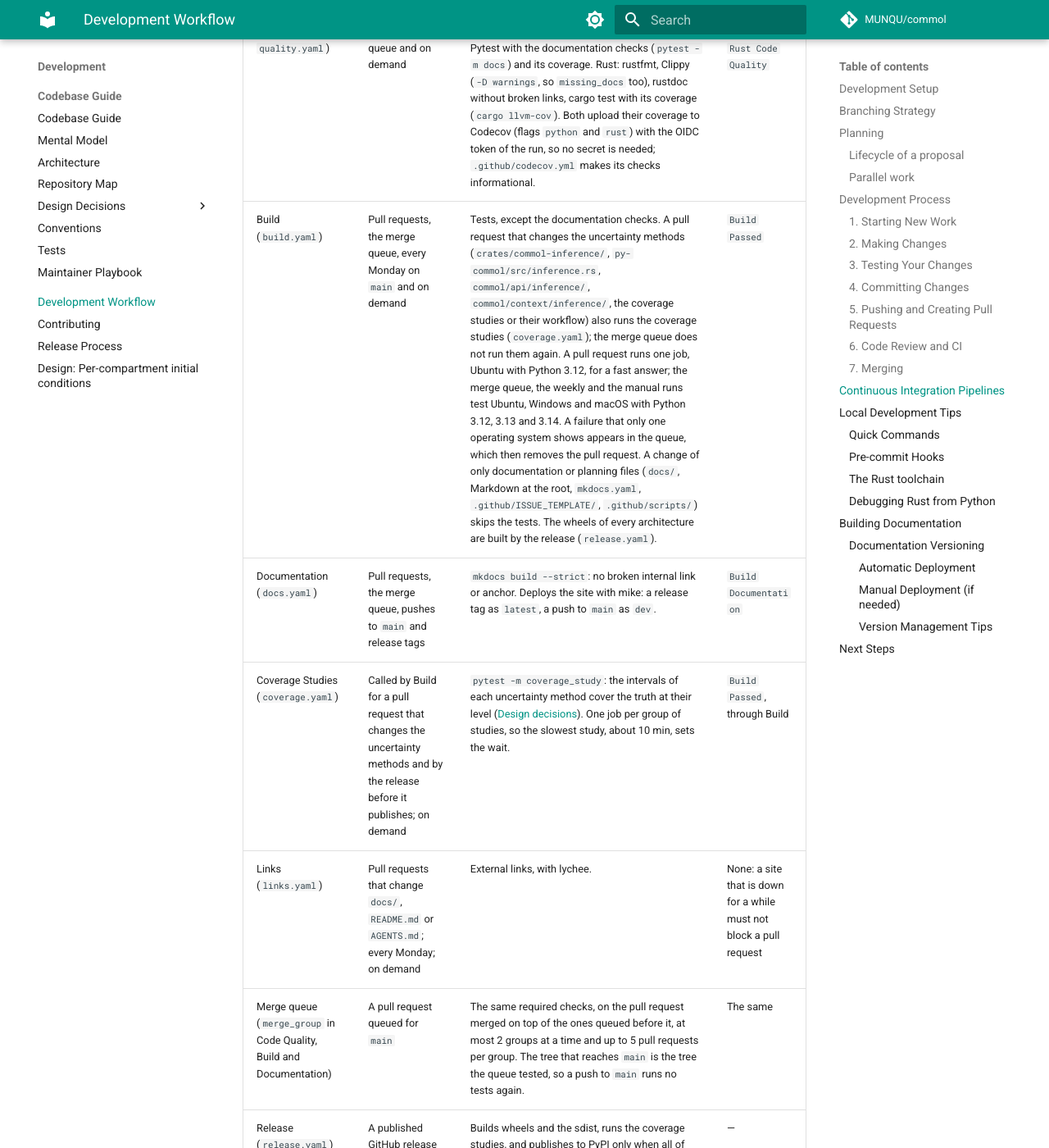
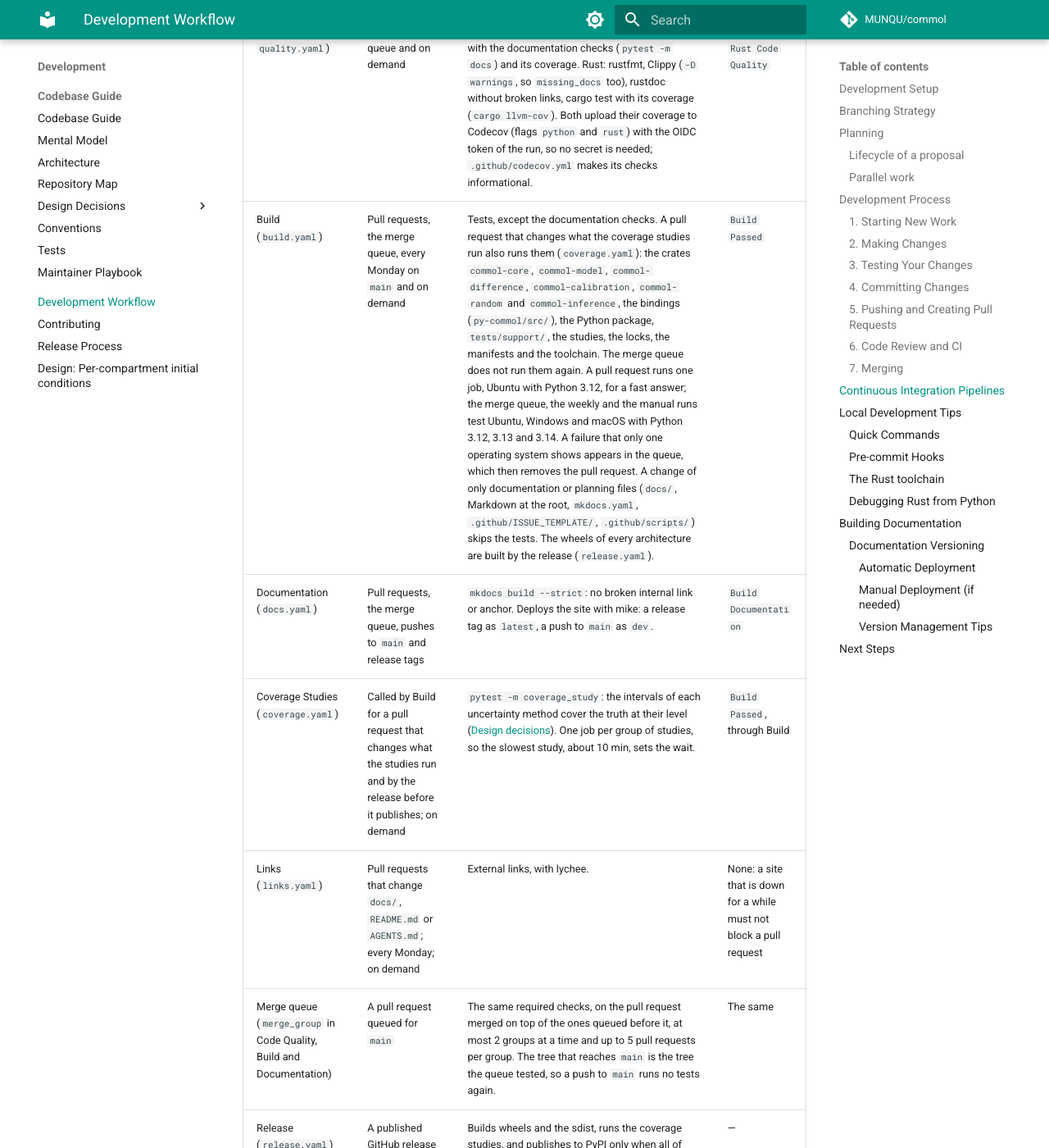
Before and after one commit to MUNQU/commol, an MkDocs documentation site: the page built from docs/development/workflow.md, in a window 1280 px wide and 1400 px high, scrolled down 7098 px. Shown: the whole window at 82% size. Built offline with MkDocs 1.6.1 and Material for MkDocs 9.7.7, drawn with Linux system fonts in a browser that asks for light colours; comment, search, counter and statistics services are not loaded; the version menu is left out; some of the changed text lies outside the part shown.

Commit message:
ci(coverage): run the coverage studies for any change of what they run

```diff
--- a/AGENTS.md
+++ b/AGENTS.md
@@ -36,7 +36,7 @@
 | Build the extension | `source .venv/bin/activate && maturin develop --release --features test-kind` (the tests need the test model kind; a release never has it) |
 | Python tests | `pytest` |
 | Documentation checks (examples, API coverage) | `pytest -m docs` |
-| Coverage studies of the uncertainty methods (slow; CI runs them when the methods change and before a release) | `pytest -m coverage_study` |
+| Coverage studies of the uncertainty methods (slow; CI runs them when what they run changes, and before a release) | `pytest -m coverage_study` |
 | Python lint, types and dead code | `ruff check . ../.github/scripts && ruff format --check . ../.github/scripts && ty check commol && vulture commol .vulture_allowlist.py --min-confidence 80` |
 | Rust tests (from the root) | `cargo test -p commol-core -p commol-model -p commol-difference -p commol-differential -p commol-calibration -p commol-inference -p commol-random -p commol-stochastic -p commol && cargo test -p commol --features test-kind` |
 | Test coverage, as CI measures it | `pytest --cov=commol`; from the root, `cargo llvm-cov --all-features --workspace` (needs `cargo-llvm-cov` and the `llvm-tools-preview` component) |
--- a/docs/codebase/decisions/uncertainty.md
+++ b/docs/codebase/decisions/uncertainty.md
@@ -48,7 +48,7 @@
 seeded from `CalibrationProblem.seed` (`replicate_seed`). Coverage studies
 (`tests/support/coverage.py`, marker `coverage_study`) check that a method's
 intervals cover the truth at their level; they run for a pull request that
-changes the uncertainty methods and before a release
+changes what they run and before a release
 (`.github/workflows/coverage.yaml`).
 
 **Guards:** `tests/uncertainty/test_entry_point.py`,
--- a/docs/development/workflow.md
+++ b/docs/development/workflow.md
@@ -283,9 +283,9 @@
 | Workflow | Runs on | Checks | Required check |
 |---|---|---|---|
 | Code Quality (`code-quality.yaml`) | Pull requests, the merge queue and on demand | Python: Ruff (lint, format, docstrings `D1`/`D417`) of `py-commol/` and `.github/scripts/`, Ty, Pytest with the documentation checks (`pytest -m docs`) and its coverage. Rust: rustfmt, Clippy (`-D warnings`, so `missing_docs` too), rustdoc without broken links, cargo test with its coverage (`cargo llvm-cov`). Both upload their coverage to Codecov (flags `python` and `rust`) with the OIDC token of the run, so no secret is needed; `.github/codecov.yml` makes its checks informational. | `Python Code Quality`, `Rust Code Quality` |
-| Build (`build.yaml`) | Pull requests, the merge queue, every Monday on `main` and on demand | Tests, except the documentation checks. A pull request that changes the uncertainty methods (`crates/commol-inference/`, `py-commol/src/inference.rs`, `commol/api/inference/`, `commol/context/inference/`, the coverage studies or their workflow) also runs the coverage studies (`coverage.yaml`); the merge queue does not run them again. A pull request runs one job, Ubuntu with Python 3.12, for a fast answer; the merge queue, the weekly and the manual runs test Ubuntu, Windows and macOS with Python 3.12, 3.13 and 3.14. A failure that only one operating system shows appears in the queue, which then removes the pull request. A change of only documentation or planning files (`docs/`, Markdown at the root, `mkdocs.yaml`, `.github/ISSUE_TEMPLATE/`, `.github/scripts/`) skips the tests. The wheels of every architecture are built by the release (`release.yaml`). | `Build Passed` |
+| Build (`build.yaml`) | Pull requests, the merge queue, every Monday on `main` and on demand | Tests, except the documentation checks. A pull request that changes what the coverage studies run also runs them (`coverage.yaml`): the crates `commol-core`, `commol-model`, `commol-difference`, `commol-calibration`, `commol-random` and `commol-inference`, the bindings (`py-commol/src/`), the Python package, `tests/support/`, the studies, the locks, the manifests and the toolchain. The merge queue does not run them again. A pull request runs one job, Ubuntu with Python 3.12, for a fast answer; the merge queue, the weekly and the manual runs test Ubuntu, Windows and macOS with Python 3.12, 3.13 and 3.14. A failure that only one operating system shows appears in the queue, which then removes the pull request. A change of only documentation or planning files (`docs/`, Markdown at the root, `mkdocs.yaml`, `.github/ISSUE_TEMPLATE/`, `.github/scripts/`) skips the tests. The wheels of every architecture are built by the release (`release.yaml`). | `Build Passed` |
 | Documentation (`docs.yaml`) | Pull requests, the merge queue, pushes to `main` and release tags | `mkdocs build --strict`: no broken internal link or anchor. Deploys the site with mike: a release tag as `latest`, a push to `main` as `dev`. | `Build Documentation` |
-| Coverage Studies (`coverage.yaml`) | Called by Build for a pull request that changes the uncertainty methods and by the release before it publishes; on demand | `pytest -m coverage_study`: the intervals of each uncertainty method cover the truth at their level ([Design decisions](../codebase/decisions/uncertainty.md#methods-plug-into-one-entry-point)). One job per group of studies, so the slowest study, about 10 min, sets the wait. | `Build Passed`, through Build |
+| Coverage Studies (`coverage.yaml`) | Called by Build for a pull request that changes what the studies run and by the release before it publishes; on demand | `pytest -m coverage_study`: the intervals of each uncertainty method cover the truth at their level ([Design decisions](../codebase/decisions/uncertainty.md#methods-plug-into-one-entry-point)). One job per group of studies, so the slowest study, about 10 min, sets the wait. | `Build Passed`, through Build |
 | Links (`links.yaml`) | Pull requests that change `docs/`, `README.md` or `AGENTS.md`; every Monday; on demand | External links, with lychee. | None: a site that is down for a while must not block a pull request |
 | Merge queue (`merge_group` in Code Quality, Build and Documentation) | A pull request queued for `main` | The same required checks, on the pull request merged on top of the ones queued before it, at most 2 groups at a time and up to 5 pull requests per group. The tree that reaches `main` is the tree the queue tested, so a push to `main` runs no tests again. | The same |
 | Release (`release.yaml`) | A published GitHub release | Builds wheels and the sdist, runs the coverage studies, and publishes to PyPI only when all of them pass. See [Release Process](release.md). | — |
```
Also changed, not shown: docs/codebase/tests.md (+5 -2 lines), 5 other files.
